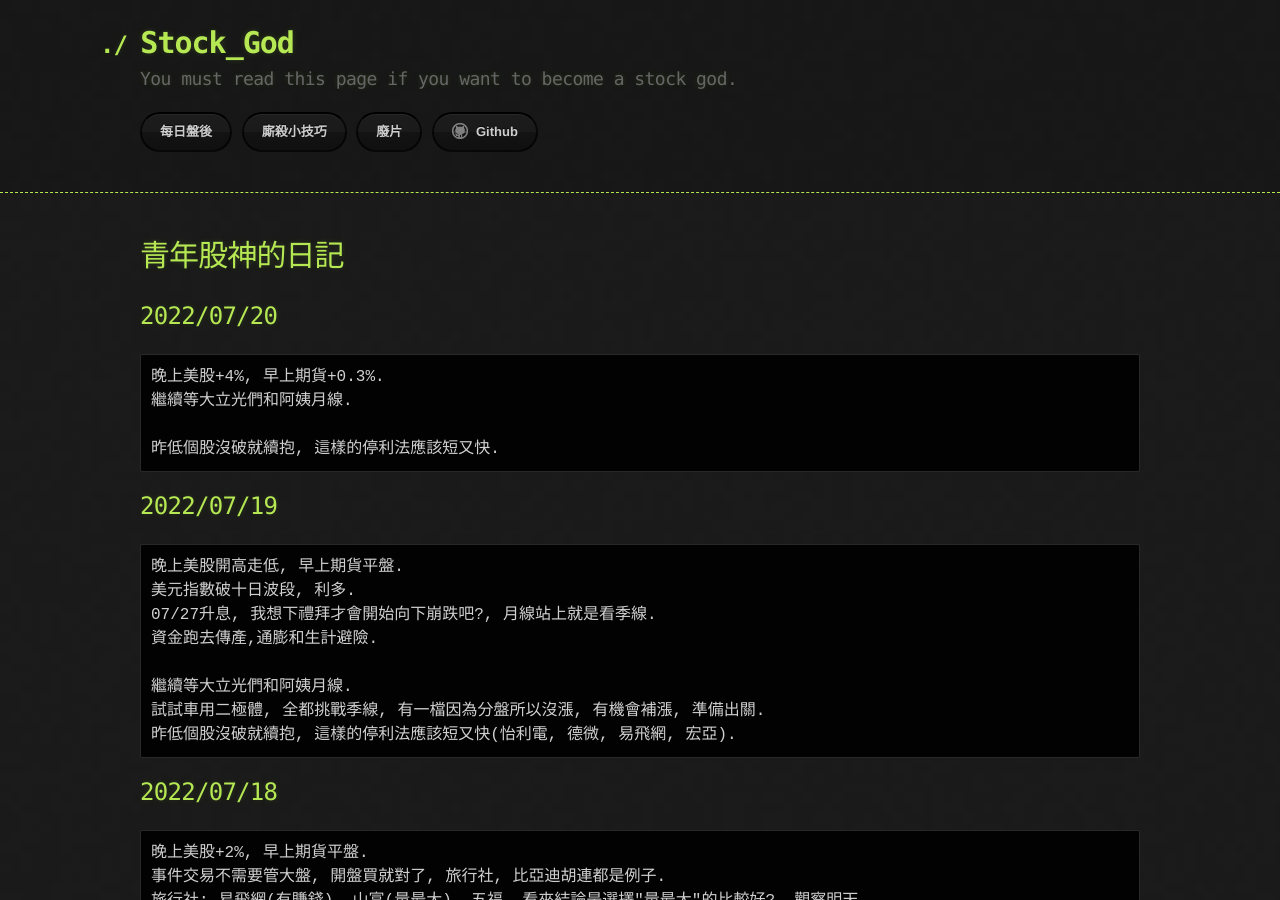
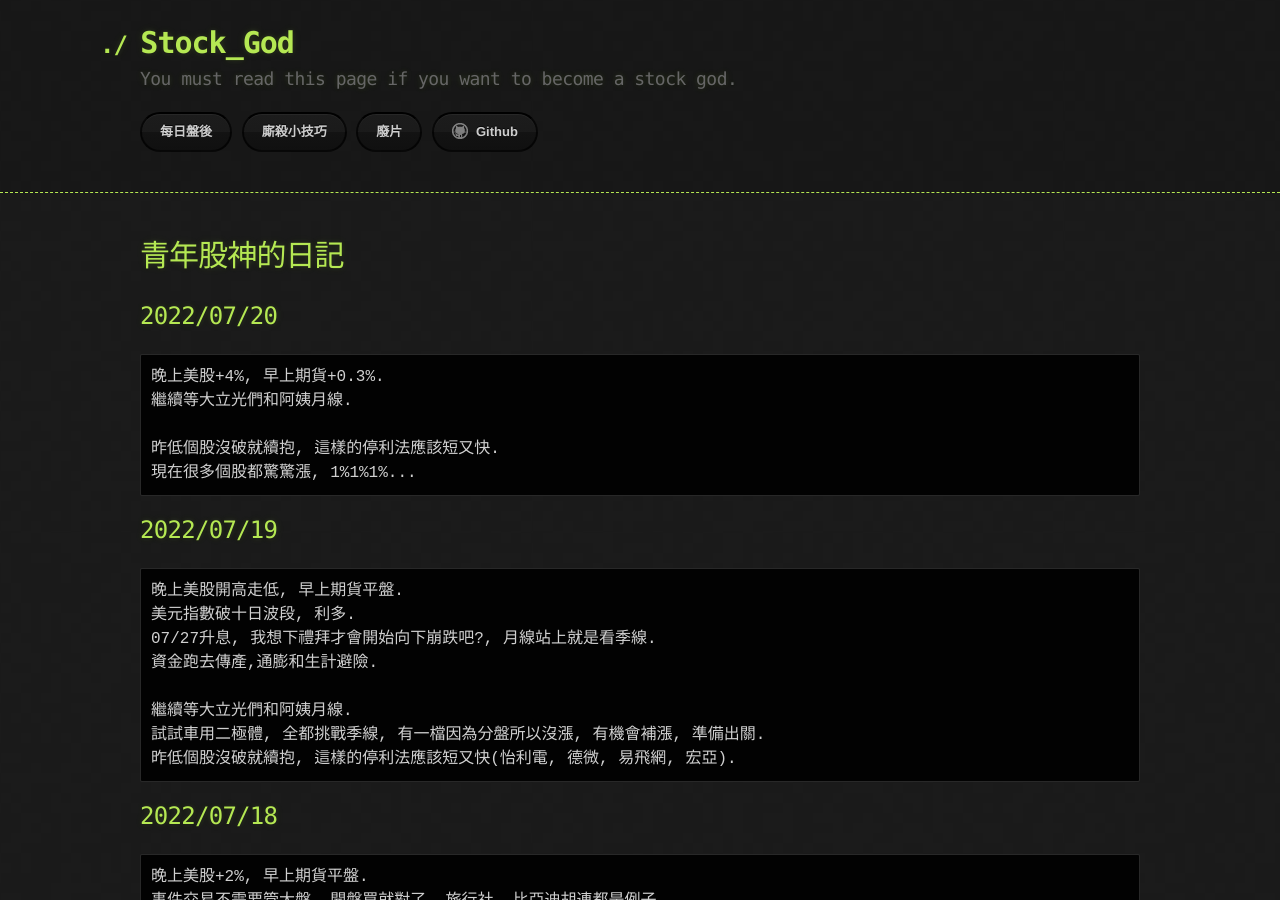
Before and after one commit to lepg5487/Stock_God, a Jekyll site: the page built from index.md, in a window 1280 px wide and 900 px high. Built offline with Jekyll 4.4.1, drawn with Linux system fonts in a browser that asks for light colours; our own code applies the rules of GitHub Pages for plain Markdown files.

Commit message:
Update index.md

````diff
--- a/index.md
+++ b/index.md
@@ -9,6 +9,7 @@ layout: testlayouts
 繼續等大立光們和阿姨月線.
 
 昨低個股沒破就續抱, 這樣的停利法應該短又快.
+現在很多個股都驚驚漲, 1%1%1%...
 ```
 
 ## 2022/07/19
````
